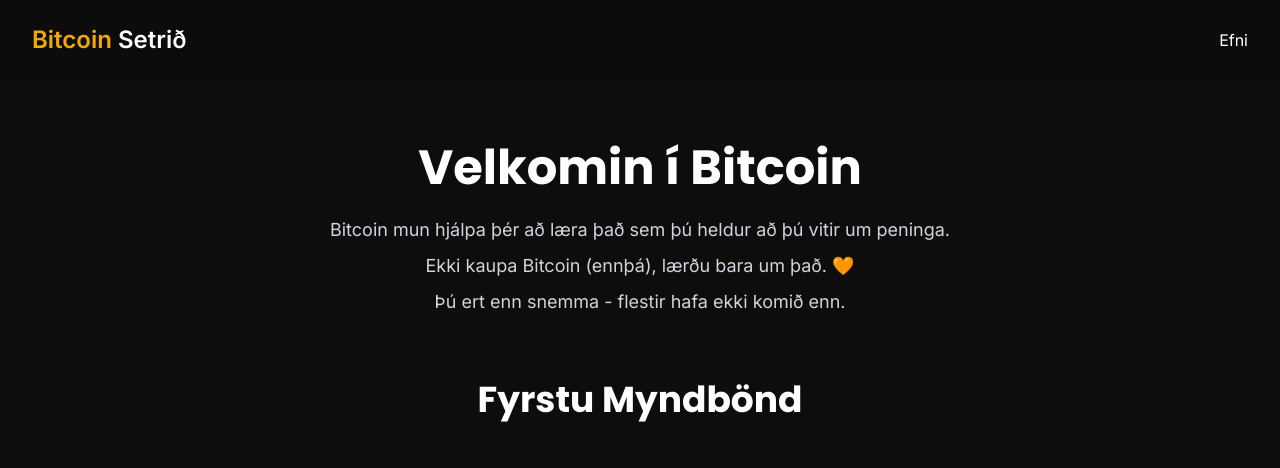
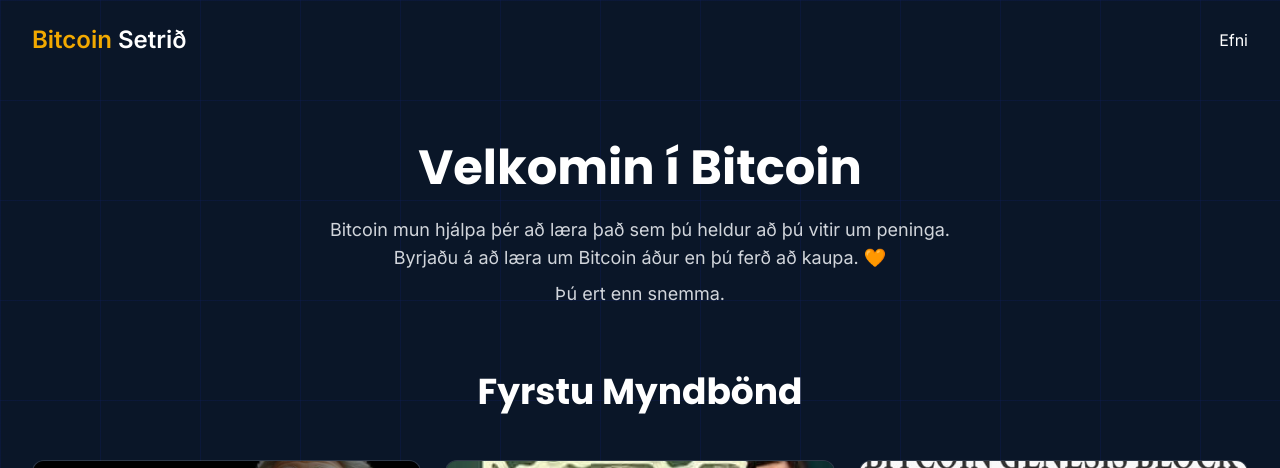
Before and after one commit to Eiiki/bitcoinsetrid, a Jekyll site: the page built from efni.md, in a window 1280 px wide. Shown: the top 468 px of the page. Built offline with Jekyll 4.4.1, drawn with Linux system fonts in a browser that asks for light colours; nearby versions of some CDN libraries; some of the changed text lies outside the part shown; grey boxes are pictures that could not be loaded.

Commit message:
Styles and images

```diff
--- a/_layouts/centered.html
+++ b/_layouts/centered.html
@@ -2,7 +2,7 @@
 layout: default
 ---
 
-<div class="min-h-screen flex flex-col items-center justify-center px-4">
+<div class="flex flex-col items-center justify-center px-4 py-16">
     <div class="text-center max-w-4xl w-full">
         {{ content }}
     </div>
--- a/_layouts/default.html
+++ b/_layouts/default.html
@@ -26,6 +26,11 @@
             font-style: normal;
             font-variation-settings: normal;
             font-weight: 400;
+            background-color: #0a1628;
+            background-image:
+                linear-gradient(rgba(14, 31, 96, 0.3) 1px, transparent 1px),
+                linear-gradient(90deg, rgba(14, 31, 96, 0.3) 1px, transparent 1px);
+            background-size: 100px 100px;
         }
         h1, h2, h3, h4, h5, h6 {
             font-family: Poppins, "Poppins Placeholder", sans-serif;
@@ -38,8 +43,8 @@
         }
     </style>
 </head>
-<body class="min-h-screen text-white" style="background-color: rgb(13, 13, 13);">
-    <header class="w-full py-6 px-8" style="background-color: rgba(13, 13, 13, 0.9);">
+<body class="min-h-screen text-white">
+    <header class="w-full py-6 px-8">
         <nav class="max-w-7xl mx-auto flex justify-between items-center">
             <a href="/" class="text-2xl font-semibold">
                 <span style="color: rgb(242, 169, 0);">Bitcoin</span><span class="text-white"> Setrið</span>
--- a/efni.md
+++ b/efni.md
@@ -5,88 +5,88 @@ layout: default
 <div class="max-w-7xl mx-auto px-8 py-16">
     <div class="text-center mb-16">
         <h1 class="text-5xl font-bold mb-6">Velkomin í Bitcoin</h1>
-        <p class="text-lg text-gray-300 mb-2">Bitcoin mun hjálpa þér að læra það sem þú heldur að þú vitir um peninga.</p>
-        <p class="text-lg text-gray-300 mb-2">Ekki kaupa Bitcoin (ennþá), lærðu bara um það. 🧡</p>
-        <p class="text-lg text-gray-300">Þú ert enn snemma - flestir hafa ekki komið enn.</p>
+        <p class="text-lg text-gray-300">Bitcoin mun hjálpa þér að læra það sem þú heldur að þú vitir um peninga.</p>
+        <p class="text-lg text-gray-300 mb-2">Byrjaðu á að læra um Bitcoin áður en þú ferð að kaupa. 🧡</p>
+        <p class="text-lg text-gray-300">Þú ert enn snemma.</p>
     </div>
 
     <h2 class="text-4xl font-bold text-center mb-12">Fyrstu Myndbönd</h2>
 
     <div class="grid grid-cols-1 md:grid-cols-2 lg:grid-cols-3 gap-6">
         <!-- Video 1 -->
-        <div class="rounded-lg overflow-hidden" style="background-color: rgb(60, 30, 10);">
-            <div class="aspect-video">
-                <img src="https://img.youtube.com/vi/gMPLGAeEglY/maxresdefault.jpg" alt="Hvað er vandamálið?" class="w-full h-full object-cover">
+        <div class="rounded-xl overflow-hidden shadow-lg hover:shadow-2xl transition-shadow duration-300 cursor-pointer flex flex-col" style="background-color: rgba(255, 255, 255, 0.05); border: 1px solid rgba(255, 255, 255, 0.1);">
+            <div class="h-44 overflow-hidden flex-shrink-0">
+                <img src="/assets/images/hvad-er-vandamalid.jpg" alt="Hvað er vandamálið?" class="w-full h-full object-cover">
             </div>
-            <div class="p-6">
+            <div class="p-6 flex flex-col flex-grow">
                 <span class="text-orange-500 font-bold text-lg">#1</span>
                 <h3 class="text-xl font-bold mt-2 mb-3">Hvað er vandamálið?</h3>
-                <p class="text-gray-300 text-sm mb-6">Joe Bryan sýnir hvernig stjórnvöld hafa spillt peningunum okkar í gegnum stóra rauða hnappinn. Lausnin er Bitcoin.</p>
-                <a href="https://youtu.be/gMPLGAeEglY" target="_blank" class="block w-full py-3 px-4 rounded-lg text-center font-semibold text-white hover:opacity-90 transition-opacity" style="background-color: rgb(242, 169, 0);">Sýna mér</a>
+                <p class="text-gray-300 text-sm mb-6 flex-grow">Joe Bryan sýnir hvernig stjórnvöld hafa spillt peningunum okkar í gegnum stóra rauða hnappinn. Lausnin er Bitcoin.</p>
+                <a href="https://youtu.be/bFnKs8LYUlA" target="_blank" class="block w-full py-3 px-4 rounded-lg text-center font-semibold text-white hover:opacity-90 transition-opacity" style="background-color: rgb(242, 169, 0);">Sýna mér</a>
             </div>
         </div>
 
         <!-- Video 2 -->
-        <div class="rounded-lg overflow-hidden" style="background-color: rgb(60, 30, 10);">
-            <div class="aspect-video">
-                <img src="https://img.youtube.com/vi/jk_HWmmwiAs/maxresdefault.jpg" alt="Bilaðir peningar" class="w-full h-full object-cover">
+        <div class="rounded-xl overflow-hidden shadow-lg hover:shadow-2xl transition-shadow duration-300 cursor-pointer flex flex-col" style="background-color: rgba(255, 255, 255, 0.05); border: 1px solid rgba(255, 255, 255, 0.1);">
+            <div class="h-44 overflow-hidden flex-shrink-0">
+                <img src="/assets/images/broken-money.jpeg" alt="Brotnir peningar" class="w-full h-full object-cover">
             </div>
-            <div class="p-6">
+            <div class="p-6 flex flex-col flex-grow">
                 <span class="text-orange-500 font-bold text-lg">#2</span>
-                <h3 class="text-xl font-bold mt-2 mb-3">Bilaðir peningar</h3>
-                <p class="text-gray-300 text-sm mb-6">Lyn Alden útskýrir sögu peninga og bankastarfsemi í gegnum linsu tækni á mjög aðgengilegan hátt.</p>
+                <h3 class="text-xl font-bold mt-2 mb-3">Brotnir peningar</h3>
+                <p class="text-gray-300 text-sm mb-6 flex-grow">Lyn Alden útskýrir sögu peninga og bankastarfsemi í gegnum linsu tækni á mjög aðgengilegan hátt.</p>
                 <a href="https://www.youtube.com/watch?v=jk_HWmmwiAs" target="_blank" class="block w-full py-3 px-4 rounded-lg text-center font-semibold text-white hover:opacity-90 transition-opacity" style="background-color: rgb(242, 169, 0);">Sýna mér</a>
             </div>
         </div>
 
         <!-- Video 3 -->
-        <div class="rounded-lg overflow-hidden" style="background-color: rgb(60, 30, 10);">
-            <div class="aspect-video">
-                <img src="https://img.youtube.com/vi/ZKwqNgG-Sv4/maxresdefault.jpg" alt="Hvernig Bitcoin virkar" class="w-full h-full object-cover">
+        <div class="rounded-xl overflow-hidden shadow-lg hover:shadow-2xl transition-shadow duration-300 cursor-pointer flex flex-col" style="background-color: rgba(255, 255, 255, 0.05); border: 1px solid rgba(255, 255, 255, 0.1);">
+            <div class="h-44 overflow-hidden flex-shrink-0">
+                <img src="/assets/images/bitcoin-genesis-block.jpeg" alt="Hvernig Bitcoin virkar" class="w-full h-full object-cover">
             </div>
-            <div class="p-6">
+            <div class="p-6 flex flex-col flex-grow">
                 <span class="text-orange-500 font-bold text-lg">#3</span>
                 <h3 class="text-xl font-bold mt-2 mb-3">Hvernig Bitcoin virkar</h3>
-                <p class="text-gray-300 text-sm mb-6">Frábær ótæknileg útskýring á því hvaðan Bitcoin kom, hvernig það virkar og hvers vegna það hefur gildi.</p>
+                <p class="text-gray-300 text-sm mb-6 flex-grow">Frábær ótæknileg útskýring á því hvaðan Bitcoin kom, hvernig það virkar og hvers vegna það hefur gildi.</p>
                 <a href="https://www.youtube.com/watch?v=ZKwqNgG-Sv4" target="_blank" class="block w-full py-3 px-4 rounded-lg text-center font-semibold text-white hover:opacity-90 transition-opacity" style="background-color: rgb(242, 169, 0);">Sýna mér</a>
             </div>
         </div>
 
         <!-- Video 4 -->
-        <div class="rounded-lg overflow-hidden" style="background-color: rgb(60, 30, 10);">
-            <div class="aspect-video">
-                <img src="https://img.youtube.com/vi/24waV3Fwvow/maxresdefault.jpg" alt="Bitcoin er alþjóðlegt" class="w-full h-full object-cover">
+        <div class="rounded-xl overflow-hidden shadow-lg hover:shadow-2xl transition-shadow duration-300 cursor-pointer flex flex-col" style="background-color: rgba(255, 255, 255, 0.05); border: 1px solid rgba(255, 255, 255, 0.1);">
+            <div class="h-44 overflow-hidden flex-shrink-0">
+                <img src="/assets/images/bitcoin-global.avif" alt="Bitcoin er alþjóðlegt" class="w-full h-full object-cover">
             </div>
-            <div class="p-6">
+            <div class="p-6 flex flex-col flex-grow">
                 <span class="text-orange-500 font-bold text-lg">#4</span>
                 <h3 class="text-xl font-bold mt-2 mb-3">Bitcoin er alþjóðlegt</h3>
-                <p class="text-gray-300 text-sm mb-6">Ótrúleg sýning Alex Gladstein á Bitcoin sem styrkir verslun, orku og frelsi um allan heim.</p>
+                <p class="text-gray-300 text-sm mb-6 flex-grow">Ótrúleg sýning Alex Gladstein á Bitcoin sem styrkir verslun, orku og frelsi um allan heim.</p>
                 <a href="https://www.youtube.com/watch?v=24waV3Fwvow" target="_blank" class="block w-full py-3 px-4 rounded-lg text-center font-semibold text-white hover:opacity-90 transition-opacity" style="background-color: rgb(242, 169, 0);">Sýna mér</a>
             </div>
         </div>
 
         <!-- Video 5 -->
-        <div class="rounded-lg overflow-hidden" style="background-color: rgb(60, 30, 10);">
-            <div class="aspect-video">
-                <img src="https://img.youtube.com/vi/8sY19BRtYuc/maxresdefault.jpg" alt="30.000 feta sýn á Bitcoin" class="w-full h-full object-cover">
+        <div class="rounded-xl overflow-hidden shadow-lg hover:shadow-2xl transition-shadow duration-300 cursor-pointer flex flex-col" style="background-color: rgba(255, 255, 255, 0.05); border: 1px solid rgba(255, 255, 255, 0.1);">
+            <div class="h-44 overflow-hidden flex-shrink-0">
+                <img src="/assets/images/what-bitcoin-did.png" alt="30.000 feta sýn á Bitcoin" class="w-full h-full object-cover">
             </div>
-            <div class="p-6">
+            <div class="p-6 flex flex-col flex-grow">
                 <span class="text-orange-500 font-bold text-lg">#5</span>
                 <h3 class="text-xl font-bold mt-2 mb-3">30.000 feta sýn á Bitcoin</h3>
-                <p class="text-gray-300 text-sm mb-6">Jeff Booth, Alex Gladstein og Peter McCormack ræða gengisfellingu gjaldmiðla, arðrán og skuldir.</p>
+                <p class="text-gray-300 text-sm mb-6 flex-grow">Jeff Booth, Alex Gladstein og Peter McCormack ræða gengisfellingu gjaldmiðla, arðrán og skuldir.</p>
                 <a href="https://youtu.be/8sY19BRtYuc?si=YOvH7nS8LMKKAVGc" target="_blank" class="block w-full py-3 px-4 rounded-lg text-center font-semibold text-white hover:opacity-90 transition-opacity" style="background-color: rgb(242, 169, 0);">Sýna mér</a>
             </div>
         </div>
 
         <!-- Video 6 -->
-        <div class="rounded-lg overflow-hidden" style="background-color: rgb(60, 30, 10);">
-            <div class="aspect-video">
-                <img src="https://img.youtube.com/vi/S3T4nhtHxOA/maxresdefault.jpg" alt="Það er enginn annar kostur" class="w-full h-full object-cover">
+        <div class="rounded-xl overflow-hidden shadow-lg hover:shadow-2xl transition-shadow duration-300 cursor-pointer flex flex-col" style="background-color: rgba(255, 255, 255, 0.05); border: 1px solid rgba(255, 255, 255, 0.1);">
+            <div class="h-44 overflow-hidden flex-shrink-0">
+                <img src="/assets/images/no-second-best.jpeg" alt="Það er enginn annar kostur" class="w-full h-full object-cover">
             </div>
-            <div class="p-6">
+            <div class="p-6 flex flex-col flex-grow">
                 <span class="text-orange-500 font-bold text-lg">#6</span>
                 <h3 class="text-xl font-bold mt-2 mb-3">Það er enginn annar kostur</h3>
-                <p class="text-gray-300 text-sm mb-6">Glæsileg framsetning Michael Saylor um hvernig Bitcoin er besta eignin. Þetta er best. Þetta er óumflýjanlegt.</p>
+                <p class="text-gray-300 text-sm mb-6 flex-grow">Glæsileg framsetning Michael Saylor um hvernig Bitcoin er besta eignin. Þetta er best. Þetta er óumflýjanlegt.</p>
                 <a href="https://www.youtube.com/watch?v=S3T4nhtHxOA" target="_blank" class="block w-full py-3 px-4 rounded-lg text-center font-semibold text-white hover:opacity-90 transition-opacity" style="background-color: rgb(242, 169, 0);">Sýna mér</a>
             </div>
         </div>
@@ -96,81 +96,82 @@ layout: default
 
     <div class="grid grid-cols-1 md:grid-cols-2 lg:grid-cols-3 gap-6">
         <!-- Book 1 -->
-        <div class="rounded-lg overflow-hidden" style="background-color: rgb(60, 30, 10);">
-            <div class="aspect-video">
-                <img src="https://img.youtube.com/vi/gMPLGAeEglY/maxresdefault.jpg" alt="Hvað er vandamálið?" class="w-full h-full object-cover">
+        <div class="rounded-xl overflow-hidden shadow-lg hover:shadow-2xl transition-shadow duration-300 cursor-pointer flex flex-col" style="background-color: rgba(255, 255, 255, 0.05); border: 1px solid rgba(255, 255, 255, 0.1);">
+            <div class="h-44 overflow-hidden flex-shrink-0">
+                <img src="/assets/images/hvad-er-vandamalid.jpg" alt="Hvað er vandamálið?" class="w-full h-full object-cover">
             </div>
-            <div class="p-6">
+            <div class="p-6 flex flex-col flex-grow">
                 <span class="text-orange-500 font-bold text-lg">#1</span>
                 <h3 class="text-xl font-bold mt-2 mb-3">Hvað er vandamálið?</h3>
-                <p class="text-gray-300 text-sm mb-6">Joe Bryan sýnir hvernig stjórnvöld hafa spillt peningunum okkar í gegnum stóra rauða hnappinn. Lausnin er Bitcoin. [Ókeypis rafbók]</p>
+                <p class="text-gray-300 text-sm mb-6 flex-grow">Joe Bryan sýnir hvernig stjórnvöld hafa spillt peningunum okkar í gegnum stóra rauða hnappinn. Lausnin er Bitcoin. [Ókeypis rafbók]</p>
                 <a href="https://books2read.com/whatstheproblem" target="_blank" class="block w-full py-3 px-4 rounded-lg text-center font-semibold text-white hover:opacity-90 transition-opacity" style="background-color: rgb(242, 169, 0);">Sýna mér</a>
             </div>
         </div>
 
         <!-- Book 2 -->
-        <div class="rounded-lg overflow-hidden" style="background-color: rgb(60, 30, 10);">
-            <div class="aspect-video">
-                <img src="https://m.media-amazon.com/images/I/71vR7qKpE9L._SY466_.jpg" alt="The Big Print" class="w-full h-full object-cover">
+        <div class="rounded-xl overflow-hidden shadow-lg hover:shadow-2xl transition-shadow duration-300 cursor-pointer flex flex-col" style="background-color: rgba(255, 255, 255, 0.05); border: 1px solid rgba(255, 255, 255, 0.1);">
+            <div class="h-44 overflow-hidden flex-shrink-0">
+                <img src="/assets/images/big-print.jpg" alt="The Big Print" class="w-full h-full object-cover">
             </div>
-            <div class="p-6">
+            <div class="p-6 flex flex-col flex-grow">
                 <span class="text-orange-500 font-bold text-lg">#2</span>
                 <h3 class="text-xl font-bold mt-2 mb-3">The Big Print</h3>
-                <p class="text-gray-300 text-sm mb-6">Fullkomið næsta skref eftir Hvað er vandamálið? Lepard útskýrir tengsl verðbólgu, ójafnaðar og peningakerfisins.</p>
+                <p class="text-gray-300 text-sm mb-6 flex-grow">Fullkomið næsta skref eftir Hvað er vandamálið? Lepard útskýrir tengsl verðbólgu, ójafnaðar og peningakerfisins.</p>
                 <a href="https://www.amazon.co.uk/Big-Print-Happened-America-Sound/dp/B0DVTCVX8J" target="_blank" class="block w-full py-3 px-4 rounded-lg text-center font-semibold text-white hover:opacity-90 transition-opacity" style="background-color: rgb(242, 169, 0);">Sýna mér</a>
             </div>
         </div>
 
         <!-- Book 3 -->
-        <div class="rounded-lg overflow-hidden" style="background-color: rgb(60, 30, 10);">
-            <div class="aspect-video">
-                <img src="https://saifedean.com/wp-content/uploads/2021/03/TBS-cover-1.jpg" alt="The Bitcoin Standard" class="w-full h-full object-cover">
+        <div class="rounded-xl overflow-hidden shadow-lg hover:shadow-2xl transition-shadow duration-300 cursor-pointer flex flex-col" style="background-color: rgba(255, 255, 255, 0.05); border: 1px solid rgba(255, 255, 255, 0.1);">
+            <div class="h-44 overflow-hidden flex-shrink-0">
+                <img src="/assets/images/bitcoin-standard.jpeg" alt="The Bitcoin Standard" class="w-full h-full object-cover">
             </div>
-            <div class="p-6">
+            <div class="p-6 flex flex-col flex-grow">
                 <span class="text-orange-500 font-bold text-lg">#3</span>
                 <h3 class="text-xl font-bold mt-2 mb-3">The Bitcoin Standard</h3>
-                <p class="text-gray-300 text-sm mb-6">Klassíska Bitcoin bókin, sem fer ofan í mat á Bitcoin sem traustum peningum og hugsanlegum afleiðingum.</p>
+                <p class="text-gray-300 text-sm mb-6 flex-grow">Klassíska Bitcoin bókin, sem fer ofan í mat á Bitcoin sem traustum peningum og hugsanlegum afleiðingum.</p>
                 <a href="https://saifedean.com/tbs" target="_blank" class="block w-full py-3 px-4 rounded-lg text-center font-semibold text-white hover:opacity-90 transition-opacity" style="background-color: rgb(242, 169, 0);">Sýna mér</a>
             </div>
         </div>
 
         <!-- Book 4 -->
-        <div class="rounded-lg overflow-hidden" style="background-color: rgb(60, 30, 10);">
-            <div class="aspect-video">
-                <img src="https://m.media-amazon.com/images/I/71p5sGFOM-L._SY466_.jpg" alt="The Price of Tomorrow" class="w-full h-full object-cover">
+        <div class="rounded-xl overflow-hidden shadow-lg hover:shadow-2xl transition-shadow duration-300 cursor-pointer flex flex-col" style="background-color: rgba(255, 255, 255, 0.05); border: 1px solid rgba(255, 255, 255, 0.1);">
+            <div class="h-44 overflow-hidden flex-shrink-0">
+                <img src="/assets/images/price-of-tomorrow.jpeg" alt="The Price of Tomorrow" class="w-full h-full object-cover">
             </div>
-            <div class="p-6">
+            <div class="p-6 flex flex-col flex-grow">
                 <span class="text-orange-500 font-bold text-lg">#4</span>
                 <h3 class="text-xl font-bold mt-2 mb-3">The Price of Tomorrow</h3>
-                <p class="text-gray-300 text-sm mb-6">Sýnir hvernig verðhjöðnun er eðlilegt ástand heimsins í gegnum mannlega framþróun og tækniþróun.</p>
+                <p class="text-gray-300 text-sm mb-6 flex-grow">Sýnir hvernig verðhjöðnun er eðlilegt ástand heimsins í gegnum mannlega framþróun og tækniþróun.</p>
                 <a href="https://www.amazon.com/Price-Tomorrow-Deflation-Abundant-Future/dp/1999257405/ref=tmm_pap_swatch_0" target="_blank" class="block w-full py-3 px-4 rounded-lg text-center font-semibold text-white hover:opacity-90 transition-opacity" style="background-color: rgb(242, 169, 0);">Sýna mér</a>
             </div>
         </div>
 
         <!-- Book 5 -->
-        <div class="rounded-lg overflow-hidden" style="background-color: rgb(60, 30, 10);">
-            <div class="aspect-video">
-                <img src="https://m.media-amazon.com/images/I/71vkq7LLaXL._SY466_.jpg" alt="Bullish Case for Bitcoin" class="w-full h-full object-cover">
+        <div class="rounded-xl overflow-hidden shadow-lg hover:shadow-2xl transition-shadow duration-300 cursor-pointer flex flex-col" style="background-color: rgba(255, 255, 255, 0.05); border: 1px solid rgba(255, 255, 255, 0.1);">
+            <div class="h-44 overflow-hidden flex-shrink-0">
+                <img src="/assets/images/bullish-case-for-bitcoin.jpeg" alt="Bullish Case for Bitcoin" class="w-full h-full object-cover">
             </div>
-            <div class="p-6">
+            <div class="p-6 flex flex-col flex-grow">
                 <span class="text-orange-500 font-bold text-lg">#5</span>
                 <h3 class="text-xl font-bold mt-2 mb-3">Bullish Case fyrir Bitcoin</h3>
-                <p class="text-gray-300 text-sm mb-6">Sannfærandi rök fyrir því hvers vegna Bitcoin er besta form peninga í heiminum og verðmætageymslutæki, tilbúið að koma í stað alls annars.</p>
+                <p class="text-gray-300 text-sm mb-6 flex-grow">Sannfærandi rök fyrir því hvers vegna Bitcoin er besta form peninga í heiminum og verðmætageymslutæki, tilbúið að koma í stað alls annars.</p>
                 <a href="https://www.amazon.co.uk/Bullish-Case-Bitcoin-Vijay-Boyapati/dp/1737204118" target="_blank" class="block w-full py-3 px-4 rounded-lg text-center font-semibold text-white hover:opacity-90 transition-opacity" style="background-color: rgb(242, 169, 0);">Sýna mér</a>
             </div>
         </div>
 
         <!-- Book 6 -->
-        <div class="rounded-lg overflow-hidden" style="background-color: rgb(60, 30, 10);">
-            <div class="aspect-video">
-                <img src="https://images.squarespace-cdn.com/content/v1/5e7ec115cbd90755cd6e2dc3/1705673436472-K1VL4F3SQFP5VHBQOZHX/Screenshot+2024-01-19+at+9.43.37%E2%80%AFAM.png" alt="Resistance Money" class="w-full h-full object-cover">
+        <div class="rounded-xl overflow-hidden shadow-lg hover:shadow-2xl transition-shadow duration-300 cursor-pointer flex flex-col" style="background-color: rgba(255, 255, 255, 0.05); border: 1px solid rgba(255, 255, 255, 0.1);">
+            <div class="h-44 overflow-hidden flex-shrink-0">
+                <img src="/assets/images/resistance-money.jpeg" alt="Resistance Money" class="w-full h-full object-cover">
             </div>
-            <div class="p-6">
+            <div class="p-6 flex flex-col flex-grow">
                 <span class="text-orange-500 font-bold text-lg">#6</span>
                 <h3 class="text-xl font-bold mt-2 mb-3">Resistance Money</h3>
-                <p class="text-gray-300 text-sm mb-6">Bitcoin er viðnámspeningar. Ætlað öllum lesendum, það gefur mælt fræðilegt mat á Bitcoin.</p>
+                <p class="text-gray-300 text-sm mb-6 flex-grow">Bitcoin er viðnámspeningar. Ætlað öllum lesendum, það gefur mælt fræðilegt mat á Bitcoin.</p>
                 <a href="https://www.resistance.money/" target="_blank" class="block w-full py-3 px-4 rounded-lg text-center font-semibold text-white hover:opacity-90 transition-opacity" style="background-color: rgb(242, 169, 0);">Sýna mér</a>
             </div>
         </div>
     </div>
+
 </div>
```
Also changed, not shown: index.md (+1 -1 lines), assets/images/big-print.jpg (added), assets/images/bitcoin-genesis-block.jpeg (added), assets/images/bitcoin-global.avif (added), assets/images/bitcoin-standard.jpeg (added), assets/images/broken-money.jpeg (added), assets/images/bullish-case-for-bitcoin.jpeg (added), assets/images/hvad-er-vandamalid.jpg (added), assets/images/no-second-best.jpeg (added), assets/images/price-of-tomorrow.jpeg (added), assets/images/resistance-money.jpeg (added), assets/images/what-bitcoin-did.png (added), assets/images/what-is-the-problem.avif (added), btc.jpg (added), 1 more files.
